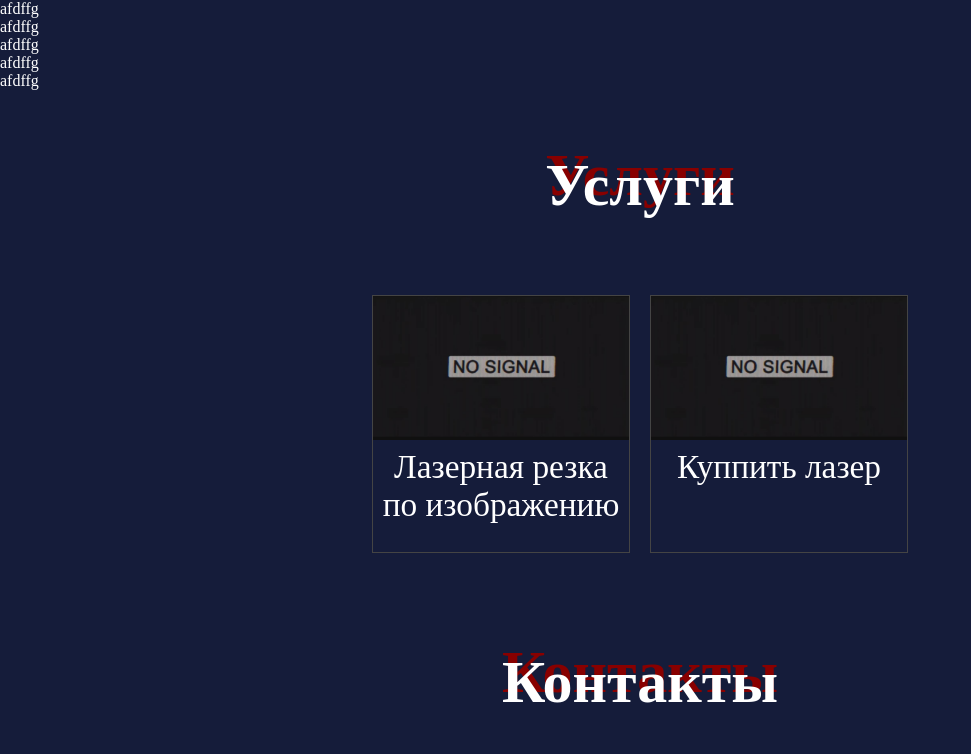
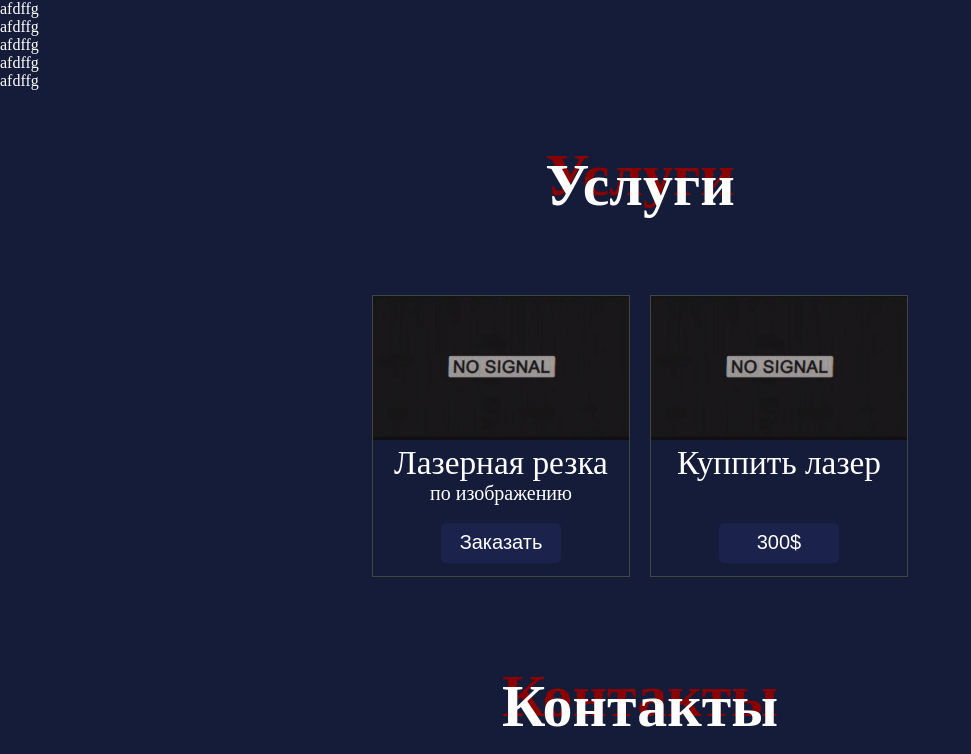
Before and after one commit to EnProSpace/enprospace.github.io, a React app: page / in a window 1280 px wide. Shown: the part 838-1592 px from the top of the page, without its empty margins (0-971 px from the left). Built offline with nearby package versions, Linux system fonts and the light colour scheme.

Commit message:
Shop design

```diff
--- a/src/components/services.js
+++ b/src/components/services.js
@@ -6,11 +6,18 @@ import "./../styles/services.css"
 export default class Services extends React.Component {
   render() {
     let components = [];
-    for(let el in products){
-      components.push(<div id={el} className="product" key={el} onClick={()=>alert(el)}>
-        <img width="256" height="144" src={products[el].img}/>
-        {products[el].name}
-
+    for (let el in products) {
+      components.push(<div id={el} className="product" key={el} onClick={() => alert(el)}>
+        <img width="256" height="144" src={products[el].img} />
+        <span style={{
+          fontSize: "25pt"
+        }}>{products[el].name}</span><br />
+        <span style={{
+          fontSize: "15pt"
+        }}>{products[el].microText}</span><br/><br/>
+        <button>
+          {products[el].buttonText}
+        </button>
       </div>)
     }
     return <div id="services">
--- a/src/products.json
+++ b/src/products.json
@@ -1,7 +1,9 @@
 {
   "laser-engraving": {
     "img": "static/img/nope.jpg",
-    "name": "Лазерная резка по изображению",
+    "name": "Лазерная резка",
+    "microText": "по изображению",
+    "buttonText": "Заказать",
     "text": "Пожалуйста пришлите файл для резки"
   },
 
@@ -9,7 +11,7 @@
   "buy-laser": {
     "img": "static/img/nope.jpg",
     "name": "Куппить лазер",
-    "text": "Лазер стоит 300$, подтвердите покупку!"
-
+    "text": "Подтвердите покупку!",
+    "buttonText": "300$"
   }
 }
--- a/src/styles/services.css
+++ b/src/styles/services.css
@@ -7,10 +7,25 @@
 }
 
 .product {
-  height: 256px;
+  height: 280px;
   width: 256px;
   border: #444 solid 1.5px;
   margin: 10px;
   text-align: center;
-  font-size: 25pt;
 }
+
+.product button {
+  height: 40px;
+  width: 120px;
+  border-radius: 5px;
+  border: none;
+  background-color: #1b224c;
+  outline: none;
+  font-size: 15pt;
+}
+
+
+.product button:hover {
+  transition: background-color 0.25s ease 0s;
+  background-color: #242d63
+}
```
Also changed, not shown: dist/main.js.
